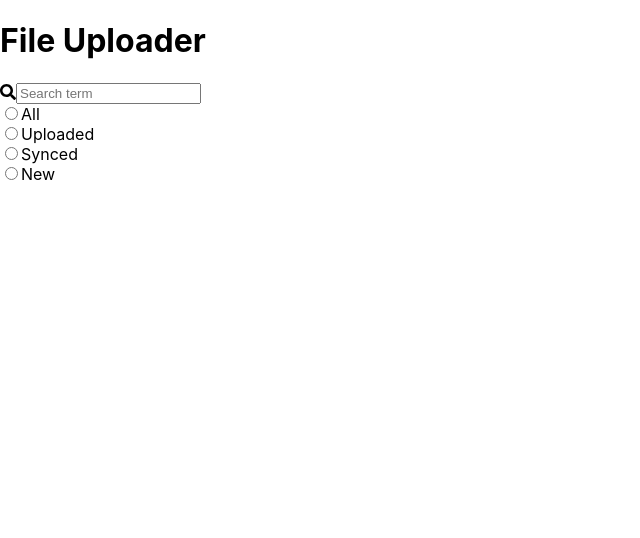
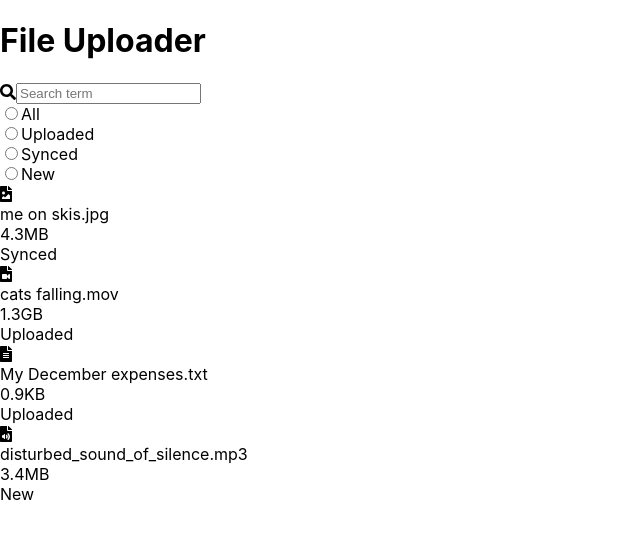
Before and after one commit to aniledev/react-file-uploader, a React (Create React App) app: page / in a window 1280 px wide. Shown: the top 538 px of the page, without its empty margins (0-640 px from the left). Built offline with nearby package versions, Linux system fonts and the light colour scheme; the HTML template or start-up script is replaced by a standard one.

Commit message:
feat: create JSX elements for ListItem component

```diff
--- a/src/Components/ListItem.js
+++ b/src/Components/ListItem.js
@@ -1,8 +1,44 @@
 import React, { Component } from "react";
 import "../Styles/ListItem.css";
+import ControlBar from "./ControlBar";
+// IMPORT FONT AWESOME LIBRARY
+import { FontAwesomeIcon } from "@fortawesome/react-fontawesome";
+// IMPORT SPECIFIC ICONS FROM FONT AWESOME
+import {
+  faFileImage,
+  faFileAudio,
+  faFileAlt,
+  faFileVideo,
+} from "@fortawesome/free-solid-svg-icons";
+
+// CREATE THE COMPONENT FOR THE INDIVIDUAL LIST ITEM
 
 export default class ListItem extends Component {
   render() {
-    return <div className="ListItem" />;
+    const ICONS = {
+      jpg: faFileImage,
+      mov: faFileVideo,
+      txt: faFileAlt,
+      mp3: faFileAudio,
+    };
+    return (
+      <div className="ListItem">
+        <div className="ListItem__icon">
+          <div className="ListItem__circle">
+            <FontAwesomeIcon icon={ICONS[this.props.fileType] || faFileAlt} />
+          </div>
+        </div>
+        <div className="ListItem__content">
+          <div className="ListItem__heading">
+            <div className="ListItem__title">{this.props.name}</div>
+            <div className="ListItem__size">{this.props.size}</div>
+          </div>
+          <div className="ListItem__actions">
+            <div className="ListItem__status">{this.props.status}</div>
+            <ControlBar />
+          </div>
+        </div>
+      </div>
+    );
   }
 }
```
Also changed, not shown: 1 other file (tests, documents, lock files or other folders).
